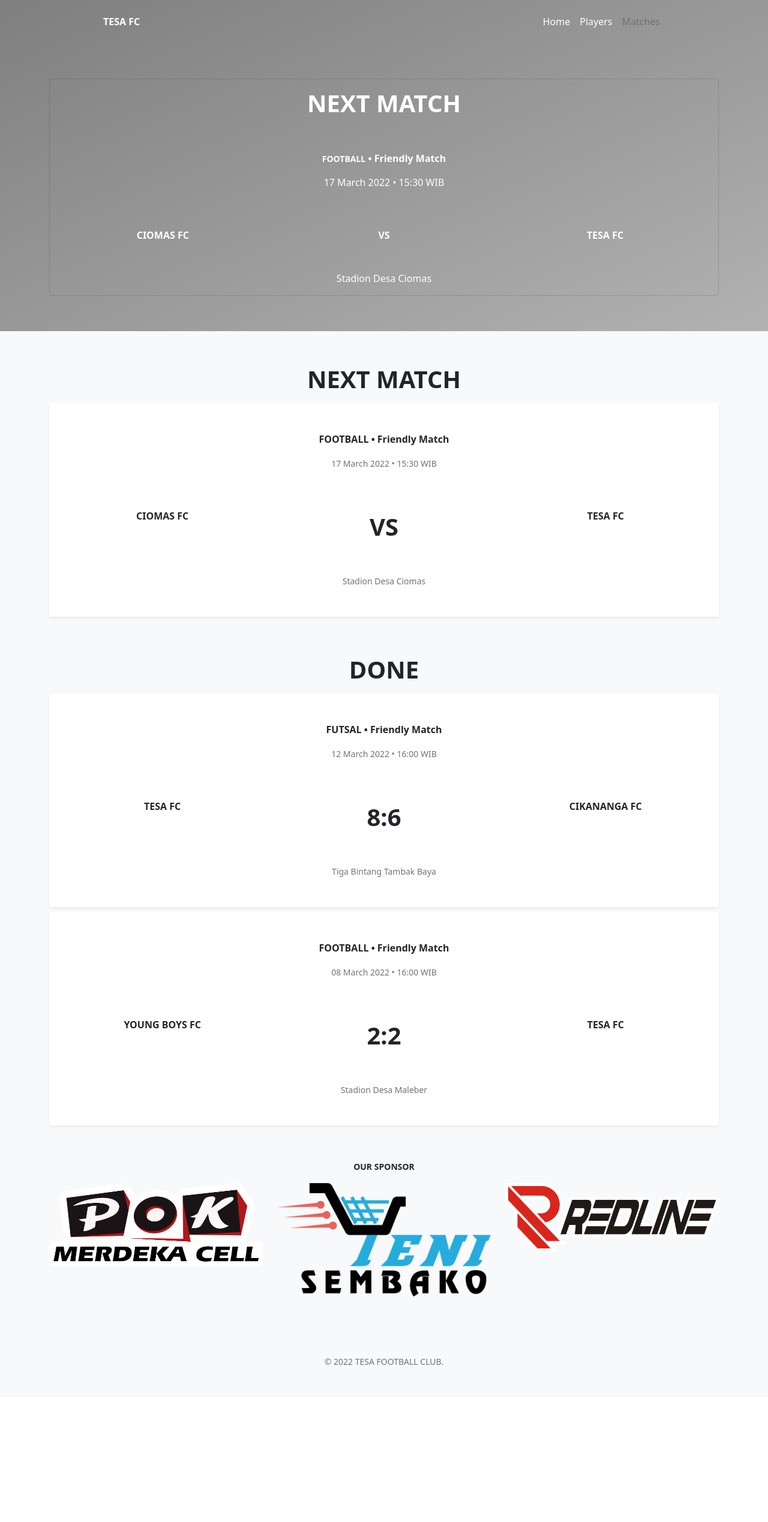
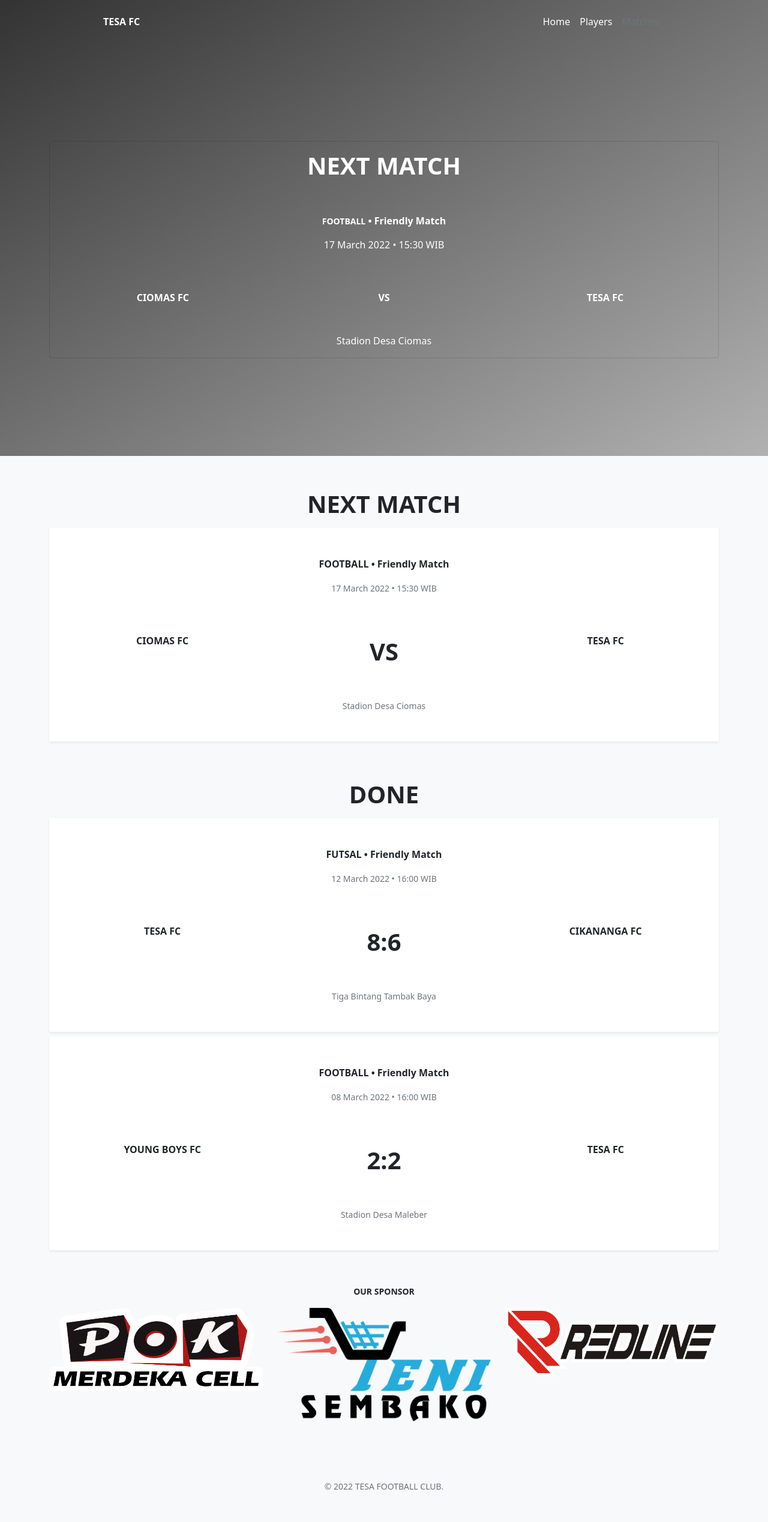
Before and after one commit to tesafc/www2, a Jekyll site: the page built from matches.html, in a window 1280 px wide. Shown: the whole page at 60% size. Built offline with Jekyll 4.4.1, drawn with Linux system fonts in a browser that asks for light colours; before the commit the page ends 2329 px from its top, so only the background shows below that.

Commit message:
Update header-match.html

```diff
--- a/_includes/header-match.html
+++ b/_includes/header-match.html
@@ -1,5 +1,5 @@
 <header>
-  <div class="text-white" style="height: 560px; background-image: linear-gradient(to bottom right, rgba(0, 0, 0, 0.5), rgba(0, 0, 0, 0.3)), url('{{ page.image }}'); background-size: cover; background-position: center; background-repeat: no-repeat;">
+  <div class="text-white" style="height: 768px; background-image: linear-gradient(to bottom right, rgba(0, 0, 0, 0.8), rgba(0, 0, 0, 0.3)), url('{{ page.image }}'); background-size: cover; background-position: center; background-repeat: no-repeat;">
     <div class="container pt-3">
       <div class="d-flex flex-wrap align-items-center justify-content-center justify-content-md-between">
         <a href="/" class="d-flex align-items-center col-md-3 text-white text-decoration-none fw-bold">{{ site.title }}</a>
```
